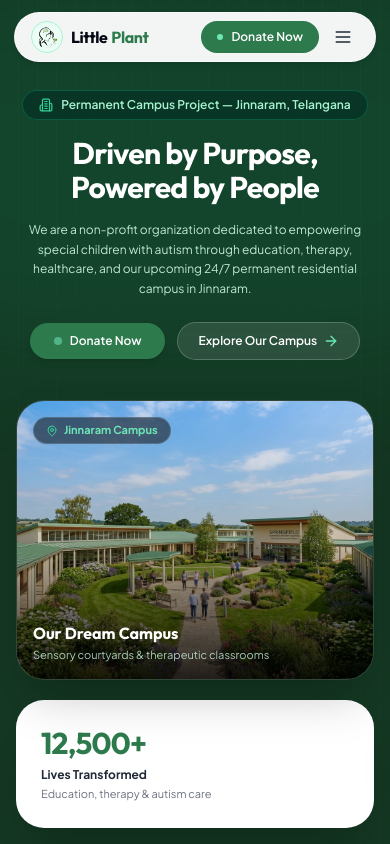
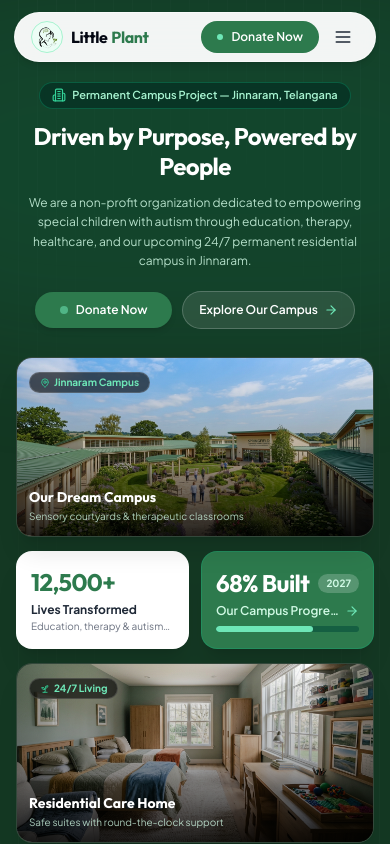
Before and after one commit to harishkittuprojects/little-autism, a React (Vite) app: page / in a window 390 px wide. Shown: the top 844 px of the page. Built offline with nearby package versions, Linux system fonts and the light colour scheme.

Commit message:
fix(mobile): optimize hero layout, side-by-side stats, buttons, and touch scrolling

```diff
--- a/src/components/HeroSection.jsx
+++ b/src/components/HeroSection.jsx
@@ -6,6 +6,7 @@ export default function HeroSection({ onOpenInquiry }) {
   const [currentSlide, setCurrentSlide] = useState(0);
   const [isPaused, setIsPaused] = useState(false);
   const [touchStartX, setTouchStartX] = useState(null);
+  const [touchStartY, setTouchStartY] = useState(null);
 
   const slides = [
     {
@@ -158,22 +159,29 @@ export default function HeroSection({ onOpenInquiry }) {
 
   const handleTouchStart = (e) => {
     setTouchStartX(e.touches[0].clientX);
+    setTouchStartY(e.touches[0].clientY);
   };
 
   const handleTouchEnd = (e) => {
-    if (touchStartX === null) return;
-    const diff = touchStartX - e.changedTouches[0].clientX;
-    if (diff > 45) {
-      nextSlide();
-    } else if (diff < -45) {
-      prevSlide();
+    if (touchStartX === null || touchStartY === null) return;
+    const diffX = touchStartX - e.changedTouches[0].clientX;
+    const diffY = touchStartY - e.changedTouches[0].clientY;
+
+    // Only switch slide if horizontal swipe is intentional and dominant over vertical scrolling
+    if (Math.abs(diffX) > 45 && Math.abs(diffX) > Math.abs(diffY) * 1.5) {
+      if (diffX > 0) {
+        nextSlide();
+      } else {
+        prevSlide();
+      }
     }
     setTouchStartX(null);
+    setTouchStartY(null);
   };
 
   return (
     <section
-      className="relative overflow-hidden bg-[#143823] pt-10 sm:pt-14 pb-14 sm:pb-20 lg:pb-24 -mt-16 sm:-mt-20 select-none"
+      className="relative overflow-hidden bg-[#143823] pt-4 sm:pt-10 pb-8 sm:pb-16 lg:pb-20 -mt-16 sm:-mt-20 select-none"
       onMouseEnter={() => setIsPaused(true)}
       onMouseLeave={() => setIsPaused(false)}
       onTouchStart={handleTouchStart}
@@ -196,7 +204,7 @@ export default function HeroSection({ onOpenInquiry }) {
       <button
         onClick={prevSlide}
         aria-label="Previous Slide"
-        className="hidden lg:flex absolute left-4 xl:left-8 top-1/2 -translate-y-1/2 z-30 w-11 h-11 rounded-full bg-black/30 hover:bg-black/60 border border-white/20 text-white backdrop-blur-md items-center justify-center transition-all duration-200 hover:scale-110 active:scale-95 shadow-lg"
+        className="hidden lg:flex absolute left-4 xl:left-8 top-1/2 -translate-y-1/2 z-30 w-11 h-11 rounded-full bg-black/30 hover:bg-black/60 border border-white/20 text-white backdrop-blur-md items-center justify-center transition-all duration-200 hover:scale-110 active:scale-95 shadow-lg cursor-pointer"
       >
         <ChevronLeft className="w-6 h-6" />
       </button>
@@ -204,13 +212,13 @@ export default function HeroSection({ onOpenInquiry }) {
       <button
         onClick={nextSlide}
         aria-label="Next Slide"
-        className="hidden lg:flex absolute right-4 xl:right-8 top-1/2 -translate-y-1/2 z-30 w-11 h-11 rounded-full bg-black/30 hover:bg-black/60 border border-white/20 text-white backdrop-blur-md items-center justify-center transition-all duration-200 hover:scale-110 active:scale-95 shadow-lg"
+        className="hidden lg:flex absolute right-4 xl:right-8 top-1/2 -translate-y-1/2 z-30 w-11 h-11 rounded-full bg-black/30 hover:bg-black/60 border border-white/20 text-white backdrop-blur-md items-center justify-center transition-all duration-200 hover:scale-110 active:scale-95 shadow-lg cursor-pointer"
       >
         <ChevronRight className="w-6 h-6" />
       </button>
 
       {/* Slides Viewport - True Full-Width Slider */}
-      <div className="relative w-full overflow-hidden pt-16 sm:pt-20">
+      <div className="relative w-full overflow-hidden pt-20 sm:pt-24">
 
         {/* Sliding Track */}
         <div
@@ -224,92 +232,93 @@ export default function HeroSection({ onOpenInquiry }) {
                 <div className="max-w-6xl mx-auto px-4 sm:px-6 lg:px-8">
 
                   {/* Headline & Subtitle matching Reference UI */}
-                  <div className="text-center max-w-3xl mx-auto space-y-4 sm:space-y-5">
+                  <div className="text-center max-w-3xl mx-auto space-y-3 sm:space-y-4">
 
                     {/* Pill Badge */}
-                    <div className="inline-flex items-center gap-2 px-4 py-1.5 rounded-full bg-emerald-950/60 border border-emerald-500/30 text-xs font-semibold text-emerald-200 backdrop-blur-sm">
-                      <TagIcon className="w-3.5 h-3.5 text-emerald-400" />
-                      <span>{slide.tagText}</span>
+                    <div className="inline-flex items-center gap-1.5 sm:gap-2 px-3 py-1 sm:px-4 sm:py-1.5 rounded-full bg-emerald-950/60 border border-emerald-500/30 text-[11px] sm:text-xs font-semibold text-emerald-200 backdrop-blur-sm max-w-full">
+                      <TagIcon className="w-3.5 h-3.5 text-emerald-400 shrink-0" />
+                      <span className="truncate">{slide.tagText}</span>
                     </div>
 
-                    <h1 className="font-display font-bold text-3xl sm:text-5xl lg:text-[58px] text-white tracking-tight leading-[1.14]">
-                      {slide.titleLine1} <br />
+                    <h1 className="font-display font-bold text-2xl xs:text-3xl sm:text-5xl lg:text-[56px] text-white tracking-tight leading-tight sm:leading-[1.14]">
+                      {slide.titleLine1} <br className="hidden xs:inline" />
                       {slide.titleLine2}
                     </h1>
 
-                    <p className="text-xs sm:text-sm lg:text-base text-emerald-100/90 leading-relaxed max-w-2xl mx-auto font-normal">
+                    <p className="text-xs sm:text-sm lg:text-base text-emerald-100/85 leading-relaxed max-w-2xl mx-auto font-normal px-2 sm:px-0">
                       {slide.subtitle}
                     </p>
 
-                    {/* Action Buttons */}
-                    <div className="pt-2 flex flex-wrap items-center justify-center gap-3">
+                    {/* Action Buttons - Clean side-by-side on mobile */}
+                    <div className="pt-2 flex items-center justify-center gap-2.5 sm:gap-3.5 w-full max-w-xs sm:max-w-none mx-auto">
                       <button
                         type="button"
                         onClick={() => onOpenInquiry && onOpenInquiry(slide.inquiryContext)}
-                        className="inline-flex items-center gap-2 px-6 py-2.5 sm:px-7 sm:py-3 bg-[#2d7a4d] hover:bg-[#348e58] text-white text-xs sm:text-sm font-semibold rounded-full shadow-md hover:shadow-lg transition-all duration-200 transform hover:scale-102 active:scale-95"
+                        className="flex-1 sm:flex-initial inline-flex items-center justify-center gap-2 px-4 py-2.5 sm:px-7 sm:py-3 bg-[#2d7a4d] hover:bg-[#348e58] text-white text-xs sm:text-sm font-semibold rounded-full shadow-md hover:shadow-lg transition-all duration-200 transform hover:scale-102 active:scale-95 cursor-pointer whitespace-nowrap"
                       >
-                        <span className="w-2 h-2 rounded-full bg-emerald-300 animate-pulse"></span>
+                        <span className="w-2 h-2 rounded-full bg-emerald-300 animate-pulse shrink-0"></span>
                         <span>{slide.primaryBtnText}</span>
                       </button>
 
                       <Link
                         to={slide.secondaryBtnLink}
-                        className="inline-flex items-center gap-1.5 px-5 py-2.5 sm:px-6 sm:py-3 bg-white/10 hover:bg-white/20 text-white text-xs sm:text-sm font-semibold rounded-full border border-white/20 transition-all duration-200"
+                        className="flex-1 sm:flex-initial inline-flex items-center justify-center gap-1.5 px-4 py-2.5 sm:px-6 sm:py-3 bg-white/10 hover:bg-white/20 text-white text-xs sm:text-sm font-semibold rounded-full border border-white/20 transition-all duration-200 whitespace-nowrap"
                       >
                         <span>{slide.secondaryBtnText}</span>
-                        <ArrowRight className="w-4 h-4 text-emerald-300" />
+                        <ArrowRight className="w-3.5 h-3.5 sm:w-4 sm:h-4 text-emerald-300 shrink-0" />
                       </Link>
                     </div>
 
                   </div>
 
-                  {/* 3-Column Bottom Showcase Grid */}
-                  <div className="max-w-5xl mx-auto mt-10 sm:mt-14">
-                    <div className="grid grid-cols-1 md:grid-cols-12 gap-5 sm:gap-6 items-stretch">
+                  {/* 3-Column Bottom Showcase Grid - Responsive on Mobile */}
+                  <div className="max-w-5xl mx-auto mt-7 sm:mt-12">
+                    <div className="grid grid-cols-1 md:grid-cols-12 gap-3.5 sm:gap-5 lg:gap-6 items-stretch">
 
                       {/* Left Card */}
                       <Link
                         to={slide.leftCard.link}
-                        className="md:col-span-4 relative rounded-[28px] overflow-hidden shadow-2xl h-[280px] sm:h-[340px] border border-white/15 group bg-[#0e2718] block"
+                        className="md:col-span-4 relative rounded-2xl sm:rounded-[28px] overflow-hidden shadow-xl h-[180px] xs:h-[200px] sm:h-[280px] md:h-[340px] border border-white/15 group bg-[#0e2718] block"
                       >
                         <img
                           src={slide.leftCard.image}
                           alt={slide.leftCard.alt}
                           className="w-full h-full object-cover group-hover:scale-105 transition-transform duration-700"
+                          loading="lazy"
                         />
-                        <div className="absolute inset-0 bg-gradient-to-t from-black/85 via-black/20 to-transparent pointer-events-none" />
+                        <div className="absolute inset-0 bg-gradient-to-t from-black/85 via-black/25 to-transparent pointer-events-none" />
 
                         {/* Floating Top Tag */}
-                        <div className="absolute top-4 left-4">
-                          <span className="inline-flex items-center gap-1.5 px-3 py-1 rounded-full bg-black/50 backdrop-blur-md text-[11px] font-bold text-emerald-300 border border-white/15">
-                            <MapPin className="w-3 h-3 text-emerald-400" />
+                        <div className="absolute top-3 left-3 sm:top-4 sm:left-4">
+                          <span className="inline-flex items-center gap-1 sm:gap-1.5 px-2.5 py-0.5 sm:px-3 sm:py-1 rounded-full bg-black/60 backdrop-blur-md text-[10px] sm:text-[11px] font-bold text-emerald-300 border border-white/15">
+                            <MapPin className="w-2.5 h-2.5 sm:w-3 sm:h-3 text-emerald-400" />
                             {slide.leftCard.tag}
                           </span>
                         </div>
 
                         {/* Bottom Info Overlay */}
-                        <div className="absolute bottom-4 left-4 right-4 text-white">
-                          <p className="font-display font-bold text-base sm:text-lg leading-tight group-hover:text-emerald-300 transition-colors">
+                        <div className="absolute bottom-3 left-3 right-3 sm:bottom-4 sm:left-4 sm:right-4 text-white">
+                          <p className="font-display font-bold text-sm sm:text-base lg:text-lg leading-tight group-hover:text-emerald-300 transition-colors">
                             {slide.leftCard.title}
                           </p>
-                          <p className="text-[11px] text-emerald-100/80 mt-1 line-clamp-1">
+                          <p className="text-[10px] sm:text-[11px] text-emerald-100/80 mt-0.5 sm:mt-1 line-clamp-1">
                             {slide.leftCard.desc}
                           </p>
                         </div>
                       </Link>
 
-                      {/* Middle Column: Two Stacked Stat Cards matching Reference UI */}
-                      <div className="md:col-span-4 flex flex-col gap-4 sm:gap-5 justify-between">
+                      {/* Middle Column: Two Stats (Side-by-side on Mobile, Stacked on Desktop) */}
+                      <div className="md:col-span-4 grid grid-cols-2 md:grid-cols-1 gap-3 sm:gap-4 lg:gap-5">
 
                         {/* Top White Stat Card */}
-                        <div className="bg-white rounded-[28px] p-6 sm:p-7 shadow-2xl flex flex-col justify-center flex-1 border border-white/40">
-                          <div className="font-display font-extrabold text-3xl sm:text-4xl text-[#2d7a4d] tracking-tight">
+                        <div className="bg-white rounded-2xl sm:rounded-[28px] p-3.5 sm:p-6 lg:p-7 shadow-xl flex flex-col justify-center border border-white/40">
+                          <div className="font-display font-extrabold text-2xl sm:text-3xl lg:text-4xl text-[#2d7a4d] tracking-tight">
                             {slide.middleStats.top.stat}
                           </div>
-                          <p className="text-xs sm:text-sm font-bold text-gray-800 mt-1.5 leading-tight">
+                          <p className="text-xs sm:text-sm font-bold text-gray-800 mt-1 leading-tight">
                             {slide.middleStats.top.title}
                           </p>
-                          <p className="text-[11px] text-gray-500 mt-1">
+                          <p className="text-[10px] sm:text-[11px] text-gray-500 mt-0.5 line-clamp-1 sm:line-clamp-none">
                             {slide.middleStats.top.desc}
                           </p>
                         </div>
@@ -317,24 +326,24 @@ export default function HeroSection({ onOpenInquiry }) {
                         {/* Bottom Emerald Green Stat Card */}
                         <Link
                           to={slide.middleStats.bottom.link}
-                          className="bg-[#2d7a4d] hover:bg-[#256c42] transition-colors rounded-[28px] p-6 sm:p-7 shadow-2xl text-white flex flex-col justify-center flex-1 border border-emerald-500/30 group"
+                          className="bg-[#2d7a4d] hover:bg-[#256c42] transition-colors rounded-2xl sm:rounded-[28px] p-3.5 sm:p-6 lg:p-7 shadow-xl text-white flex flex-col justify-center border border-emerald-500/30 group"
                         >
                           <div className="flex items-center justify-between">
-                            <div className="font-display font-extrabold text-3xl sm:text-4xl text-white tracking-tight">
+                            <div className="font-display font-extrabold text-2xl sm:text-3xl lg:text-4xl text-white tracking-tight">
                               {slide.middleStats.bottom.stat}
                             </div>
-                            <span className="text-[11px] font-bold bg-white/20 px-2 py-0.5 rounded-full text-emerald-100">
+                            <span className="text-[10px] sm:text-[11px] font-bold bg-white/20 px-2 py-0.5 rounded-full text-emerald-100">
                               {slide.middleStats.bottom.badge}
                             </span>
                           </div>
 
-                          <p className="text-xs sm:text-sm font-semibold text-emerald-100 mt-1.5 leading-tight flex items-center justify-between">
-                            <span>{slide.middleStats.bottom.title}</span>
-                            <ArrowRight className="w-4 h-4 text-emerald-300 group-hover:translate-x-1 transition-transform" />
+                          <p className="text-xs sm:text-sm font-semibold text-emerald-100 mt-1 leading-tight flex items-center justify-between">
+                            <span className="truncate">{slide.middleStats.bottom.title}</span>
+                            <ArrowRight className="w-3.5 h-3.5 sm:w-4 sm:h-4 text-emerald-300 group-hover:translate-x-1 transition-transform shrink-0 ml-1" />
                           </p>
 
                           {/* Progress bar */}
-                          <div className="w-full h-1.5 rounded-full bg-emerald-900/60 mt-2.5 overflow-hidden">
+                          <div className="w-full h-1.5 rounded-full bg-emerald-900/60 mt-2 overflow-hidden">
                             <div
                               className="h-full bg-emerald-300 rounded-full transition-all duration-700"
                               style={{ width: slide.middleStats.bottom.progress }}
@@ -347,29 +356,30 @@ export default function HeroSection({ onOpenInquiry }) {
                       {/* Right Card */}
                       <Link
                         to={slide.rightCard.link}
-                        className="md:col-span-4 relative rounded-[28px] overflow-hidden shadow-2xl h-[280px] sm:h-[340px] border border-white/15 group bg-[#0e2718] block"
+                        className="md:col-span-4 relative rounded-2xl sm:rounded-[28px] overflow-hidden shadow-xl h-[180px] xs:h-[200px] sm:h-[280px] md:h-[340px] border border-white/15 group bg-[#0e2718] block"
                       >
                         <img
                           src={slide.rightCard.image}
                           alt={slide.rightCard.alt}
                           className="w-full h-full object-cover group-hover:scale-105 transition-transform duration-700"
+                          loading="lazy"
                         />
-                        <div className="absolute inset-0 bg-gradient-to-t from-black/85 via-black/20 to-transparent pointer-events-none" />
+                        <div className="absolute inset-0 bg-gradient-to-t from-black/85 via-black/25 to-transparent pointer-events-none" />
 
                         {/* Floating Top Tag */}
-                        <div className="absolute top-4 left-4">
-                          <span className="inline-flex items-center gap-1.5 px-3 py-1 rounded-full bg-black/50 backdrop-blur-md text-[11px] font-bold text-emerald-300 border border-white/15">
-                            <Sprout className="w-3 h-3 text-emerald-400" />
+                        <div className="absolute top-3 left-3 sm:top-4 sm:left-4">
+                          <span className="inline-flex items-center gap-1 sm:gap-1.5 px-2.5 py-0.5 sm:px-3 sm:py-1 rounded-full bg-black/60 backdrop-blur-md text-[10px] sm:text-[11px] font-bold text-emerald-300 border border-white/15">
+                            <Sprout className="w-2.5 h-2.5 sm:w-3 sm:h-3 text-emerald-400" />
                             {slide.rightCard.tag}
                           </span>
                         </div>
 
                         {/* Bottom Info Overlay */}
-                        <div className="absolute bottom-4 left-4 right-4 text-white">
-                          <p className="font-display font-bold text-base sm:text-lg leading-tight group-hover:text-emerald-300 transition-colors">
+                        <div className="absolute bottom-3 left-3 right-3 sm:bottom-4 sm:left-4 sm:right-4 text-white">
+                          <p className="font-display font-bold text-sm sm:text-base lg:text-lg leading-tight group-hover:text-emerald-300 transition-colors">
                             {slide.rightCard.title}
                           </p>
-                          <p className="text-[11px] text-emerald-100/80 mt-1 line-clamp-1">
+                          <p className="text-[10px] sm:text-[11px] text-emerald-100/80 mt-0.5 sm:mt-1 line-clamp-1">
                             {slide.rightCard.desc}
                           </p>
                         </div>
@@ -385,16 +395,16 @@ export default function HeroSection({ onOpenInquiry }) {
         </div>
 
         {/* Slide Indicator Dots / Progress Pills */}
-        <div className="flex items-center justify-center gap-2.5 pt-8 sm:pt-10">
+        <div className="flex items-center justify-center gap-2 pt-5 sm:pt-8">
           {slides.map((slide, index) => (
             <button
               key={slide.id}
               onClick={() => setCurrentSlide(index)}
               aria-label={`Go to slide ${index + 1}`}
-              className={`h-2 rounded-full transition-all duration-300 cursor-pointer ${
+              className={`h-1.5 sm:h-2 rounded-full transition-all duration-300 cursor-pointer ${
                 currentSlide === index
-                  ? 'w-8 bg-emerald-400 shadow-md'
-                  : 'w-2.5 bg-white/35 hover:bg-white/70'
+                  ? 'w-7 sm:w-8 bg-emerald-400 shadow-md'
+                  : 'w-2 sm:w-2.5 bg-white/35 hover:bg-white/70'
               }`}
             />
           ))}
```
